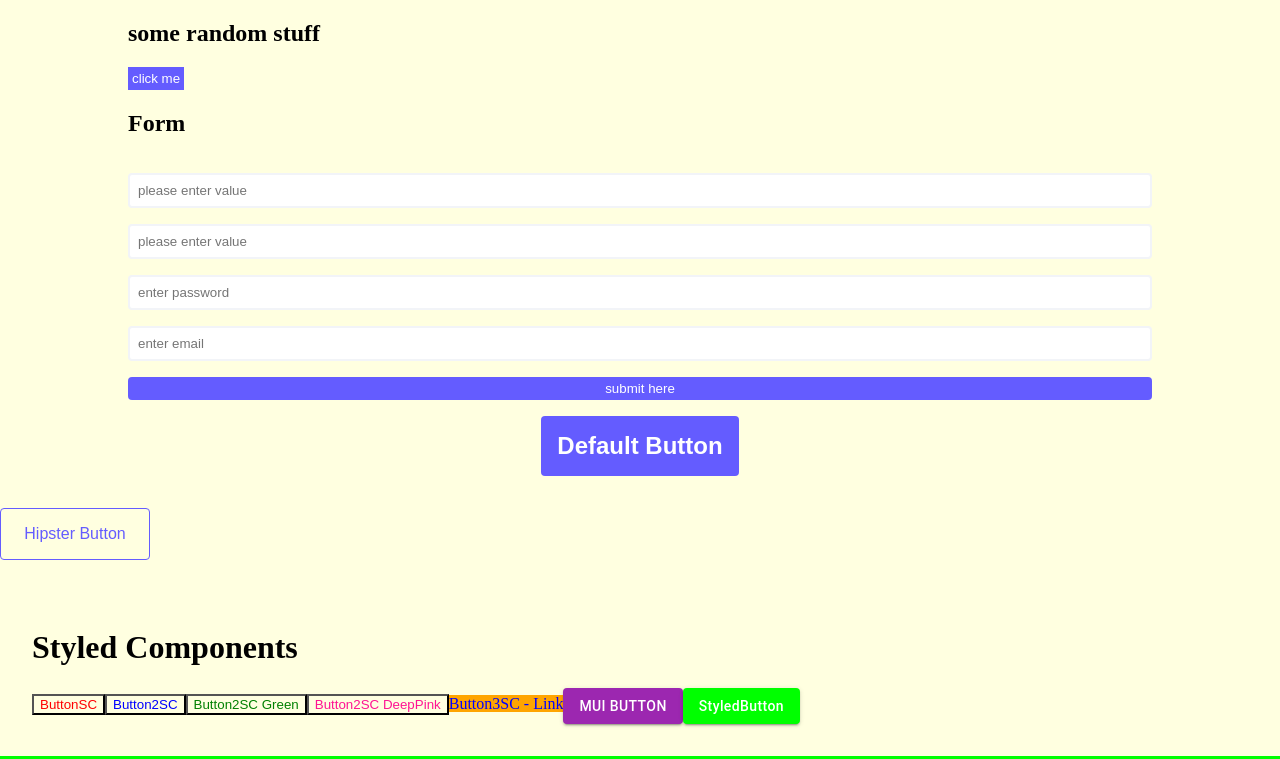
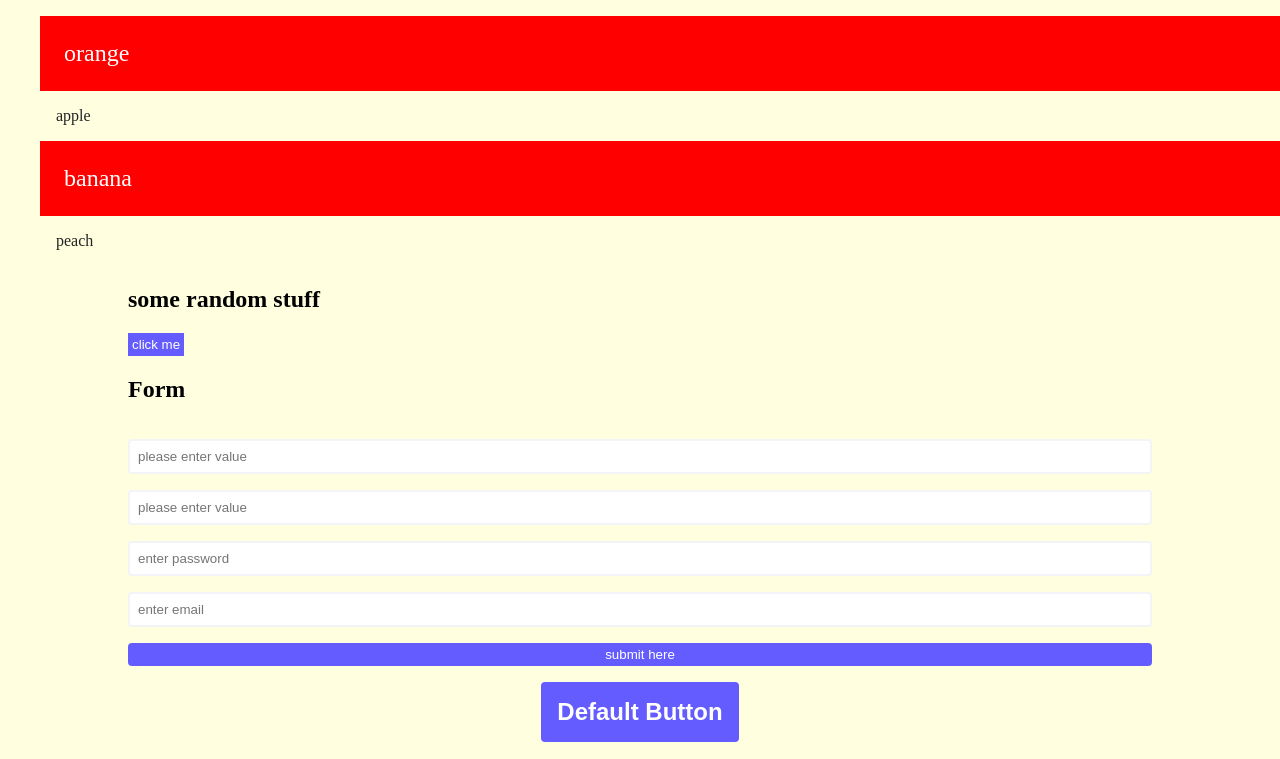
Before and after one commit to Michal-Radomski/JS_Libraries_Courses, a React (Create React App) app in the folder 03 Styled Components/: page / in a window 1280 px wide. Shown: the top 759 px of the page. Built offline with nearby package versions, Linux system fonts and the light colour scheme.

Commit message:
Course - commit 17

```diff
--- a/03 Styled Components/src/App.tsx
+++ b/03 Styled Components/src/App.tsx
@@ -9,6 +9,7 @@ import GlobalStyles from "./GlobalStyles";
 import Loader from "./components/Loader";
 import { DefaultButton, HipsterButton } from "./components/Buttons";
 import Form from "./components/Form";
+import List from "./components/List";
 
 const ButtonSC = styled.button({ color: "red", backgroundColor: "lightyellow" });
 const Button2SC = styled.button<{ $special?: string }>`
@@ -51,6 +52,7 @@ function App(): JSX.Element {
   return (
     <React.Fragment>
       <GlobalStyles />
+      <List />
       <Form />
       <DefaultButton $large={true}>Default Button</DefaultButton>
       <HipsterButton $large={false}>Hipster Button</HipsterButton>
--- /dev/null
+++ b/03 Styled Components/src/components/List.tsx
@@ -0,0 +1,39 @@
+import React from "react";
+import styled, { css } from "styled-components";
+
+const fruits = ["orange", "apple", "banana", "peach"];
+
+const Item = styled.li<{ $odd: boolean }>`
+  list-style-type: none;
+  ${({ $odd }) => {
+    return $odd
+      ? css`
+          color: white;
+          background: red;
+          font-size: 1.5rem;
+          padding: 1.5rem;
+        `
+      : css`
+          color: #222;
+          padding: 1rem;
+        `;
+  }}
+`;
+
+const List = (): JSX.Element => {
+  return (
+    <React.Fragment>
+      <ul>
+        {fruits.map((item, index) => {
+          return (
+            <Item key={index} $odd={(index + 1) % 2 !== 0}>
+              {item}
+            </Item>
+          );
+        })}
+      </ul>
+    </React.Fragment>
+  );
+};
+
+export default List;
```
